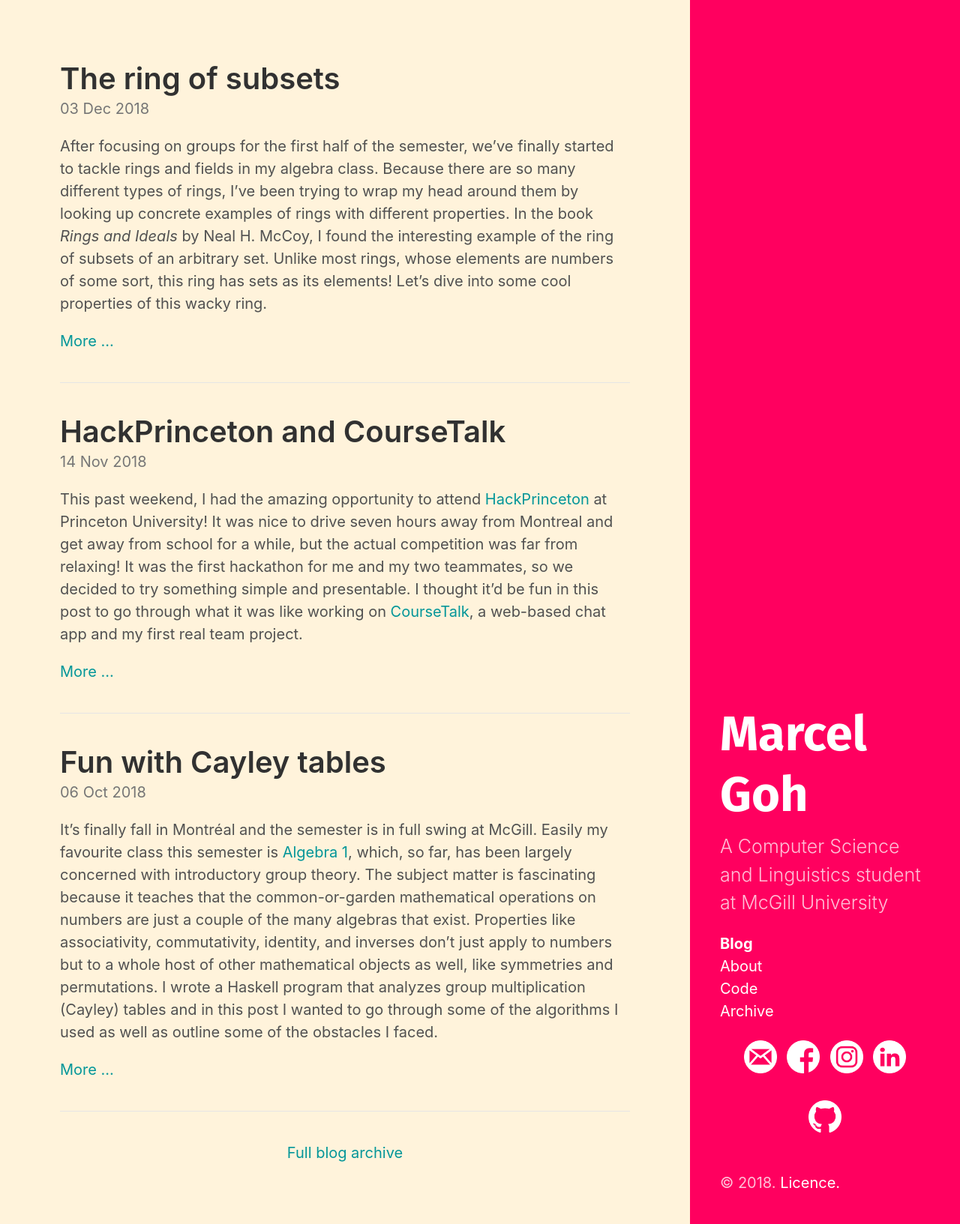
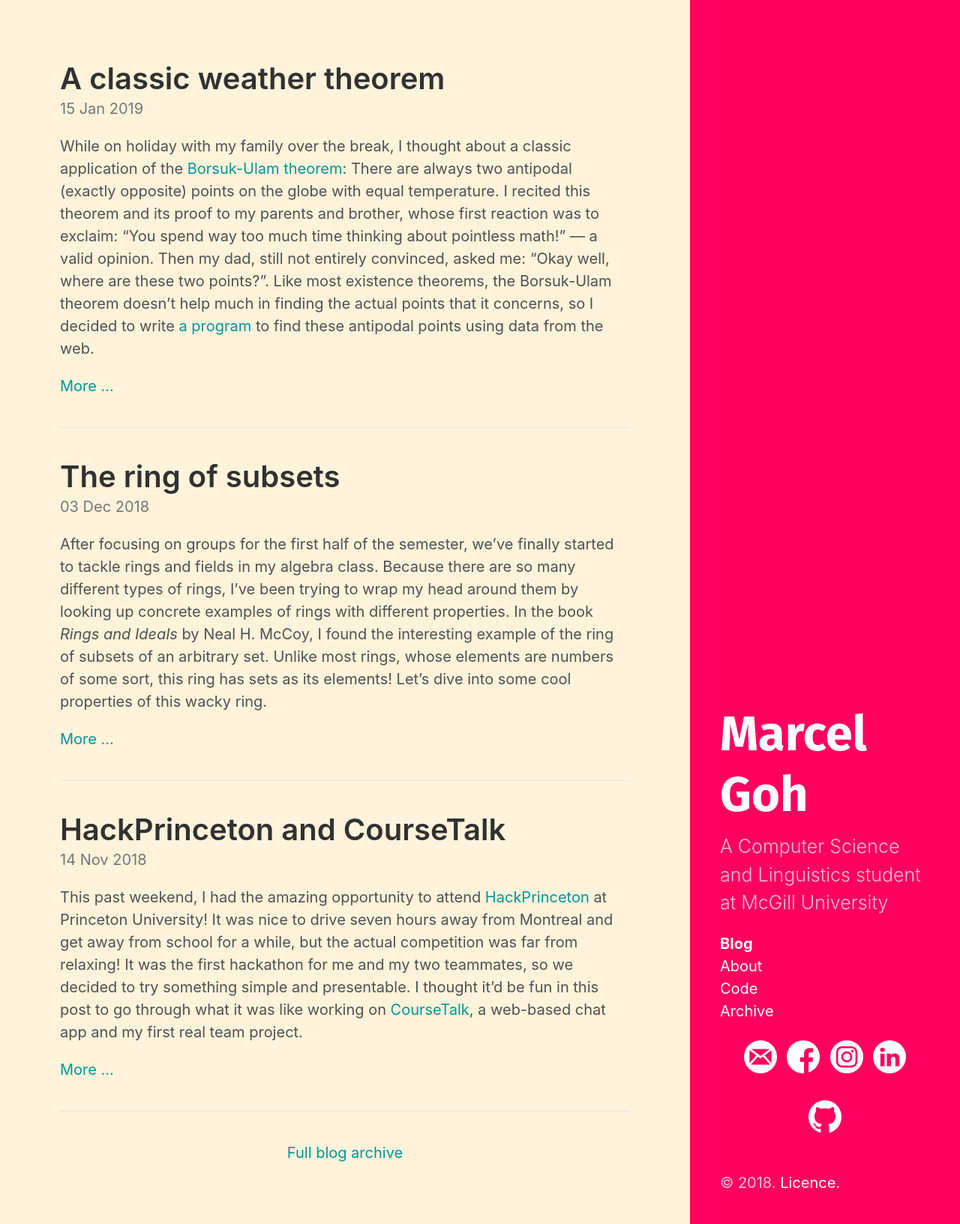
Before and after one commit to marcelgoh/marcelgoh.github.io, a Jekyll site: the page built from index.html, in a window 1280 px wide. Shown: the whole page at 75% size. Built offline with Jekyll 4.4.1, drawn with Linux system fonts in a browser that asks for light colours; the list of posts is cut into pages by our own code; some of the changed lines change nothing that is shown.

Commit message:
Added weather

````diff
--- /dev/null
+++ b/_posts/2019-01-15-weather-theorem.md
@@ -0,0 +1,46 @@
+---
+layout: post
+title: A classic weather theorem
+date: 2019-01-15
+published: true
+mathjax: true
+excerpt_separator:  <!--more-->
+---
+While on holiday with my family over the break, I thought about a classic application of the [Borsuk-Ulam theorem](https://en.wikipedia.org/wiki/Borsuk–Ulam_theorem): There are always two antipodal (exactly opposite) points on the globe with equal temperature. I recited this theorem and its proof to my parents and brother, whose first reaction was to exclaim: "You spend way too much time thinking about pointless math!" &mdash; a valid opinion. Then my dad, still not entirely convinced, asked me: "Okay well, where are these two points?". Like most existence theorems, the Borsuk-Ulam theorem doesn't help much in finding the actual points that it concerns, so I decided to write [a program](https://github.com/marcelgoh/misc-programs/tree/master/haskell/Borsuk-Ulam) to find these antipodal points using data from the web.
+<!--more-->
+## The theorem
+Before we get into the program, let's get the theorem and proof out of the way. We need to assume that temperature varies continuously over the globe, i.e. if you walk from a point with temperature $a$ to another point with temperature $b$, then you passed through all the temperatures between $a$ and $b$. For the most part, this is a sensible thing to assume. Also, it's worth it to note that the statement can be made stronger by either restricting the points to any [great circle](https://en.wikipedia.org/wiki/Great_circle) (e.g. the equator) on the globe or by introducing barometric pressure alongside temperature (on the whole globe). Details can be found on the Wikipedia article I linked at the very top of the article, but in any case the following statement is enough for our purposes:
+
+__Theorem.__ At any moment in time, there is a point on the globe that has the exact same temperature as its antipode (the opposite point on the globe).
+
+_Proof._ For every point $p$ on the planet, assign a number $f(p)$ by subtracting the temperature of its antipode from its own. So if $p$ is colder than the opposite point $q$ on the globe, then $f(p)$ will be negative and $f(q)$ will be positive. If $p$ is warmer than $q$, the opposite will be true. And if $p$ has the exact same temperature as $q$, then $f(p)=0=f(q)$. Because temperature is continuous, this new function $f$ defined over the globe is also continuous.
+
+Now pick any point $a$ and call its antipode $b$. If $f(a)=0$, we're done because then $a$ and $b$ have the same temperature. So assume it's not zero and assume $a$ is colder than $b$ (rename the points if you have to). So $f(a)$ is negative and $f(b)$ is positive. Now draw a line on the globe from point $a$ to point $b$. Because the line starts at a point with negative value of $f$ and ends at one with a positive value, there must be some point $c$ on this line such that $f(c)=0$. This $c$ is the point we're looking for, because $f(c)$ being zero means that it's the same temperature as its antipode!
+$$\tag*{$\Box$}$$
+
+## The code
+The [Haskell program](https://github.com/marcelgoh/misc-programs/tree/master/haskell/Borsuk-Ulam) I wrote collects [data from roughly 4,700 weather stations](https://aviationweather.gov) around the world and does a brute-force search for the two points that best match the criteria of the theorem. The file `Point.hs` defines a couple of simple data structures and the main loop and data-fetching procedures are defined in `Main.hs`. Here's what it looks like in action:
+```
+****************************************
+Choose an option by entering a number:
+1) Update to current weather data
+2) Find antipodes in current weather data
+3) Import data from file
+4) Exit the program
+1
+Trying to find data from web...
+Data fetched successfully from server.
+****************************************
+Choose an option by entering a number:
+1) Update to current weather data
+2) Find antipodes in current weather data
+3) Import data from file
+4) Exit the program
+2
+Analysing data on file...
+At 15:15:00 GMT on 2019-01-15,
+18.35 S 70.32 W and 18.3 N 109.42 E are antipodal with 0.1399% error
+and both have temperature 23.0 degrees Celsius.
+```
+Because the Earth is humongous, 4,700 data stations can't really get a great match, and I printed the error as a percentage partially to hide the fact that the error is pretty massive. The 0.1399% error we just got above, when multiplied by half the circumference of the Earth, is a substantial 28km! Of course, the program would do better with more data, but according to the [World Meteorological Organization](https://public.wmo.int/en), there are only about 10,000 weather stations, so even if we had access to all of them, we would likely still have an error of a couple kilometres.
+In any case, I hope you &mdash; and my dad &mdash; can be satisfied with the result we got. The important take-away here is that even though technological limitations prevent us from actually finding the antipodal points with the same temperature, the Borsuk-Ulam theorem (we actually only really used the 1-dimensional case, the [intermediate value theorem](https://en.wikipedia.org/wiki/Intermediate_value_theorem)) assures us that they have to exist.
--- a/archive/index.md
+++ b/archive/index.md
@@ -2,6 +2,9 @@
 layout: page
 title: Blog Archive
 ---
+## 2019
+- (15.01.2019) [A classic weather theorem](https://marcelgoh.github.io/2019/01/15/weather-theorem.html)
+
 ## 2018
 - (03.12.2018) [The ring of subsets](https://marcelgoh.github.io/2018/12/03/subset-ring.html)
 - (14.11.2018) [HackPrinceton and CourseTalk](https://marcelgoh.github.io/2018/11/14/coursetalk.html)
````
